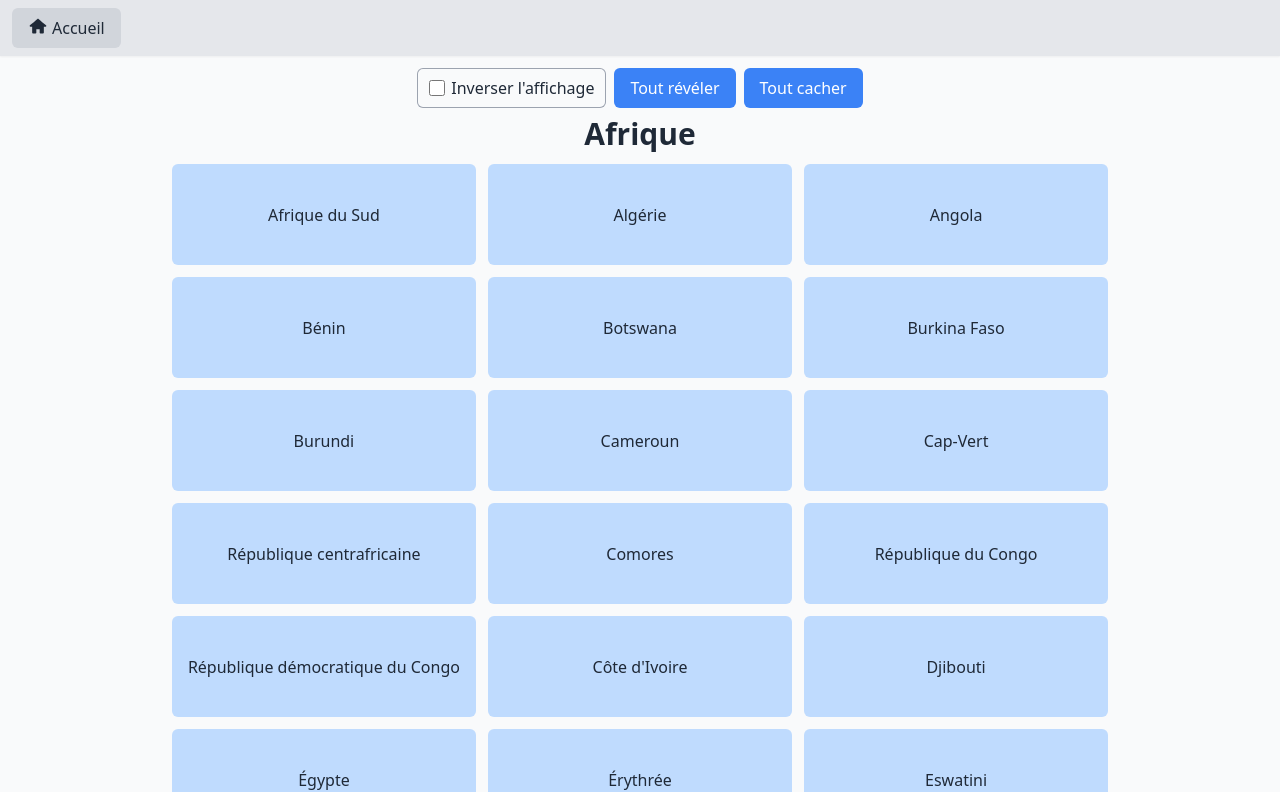
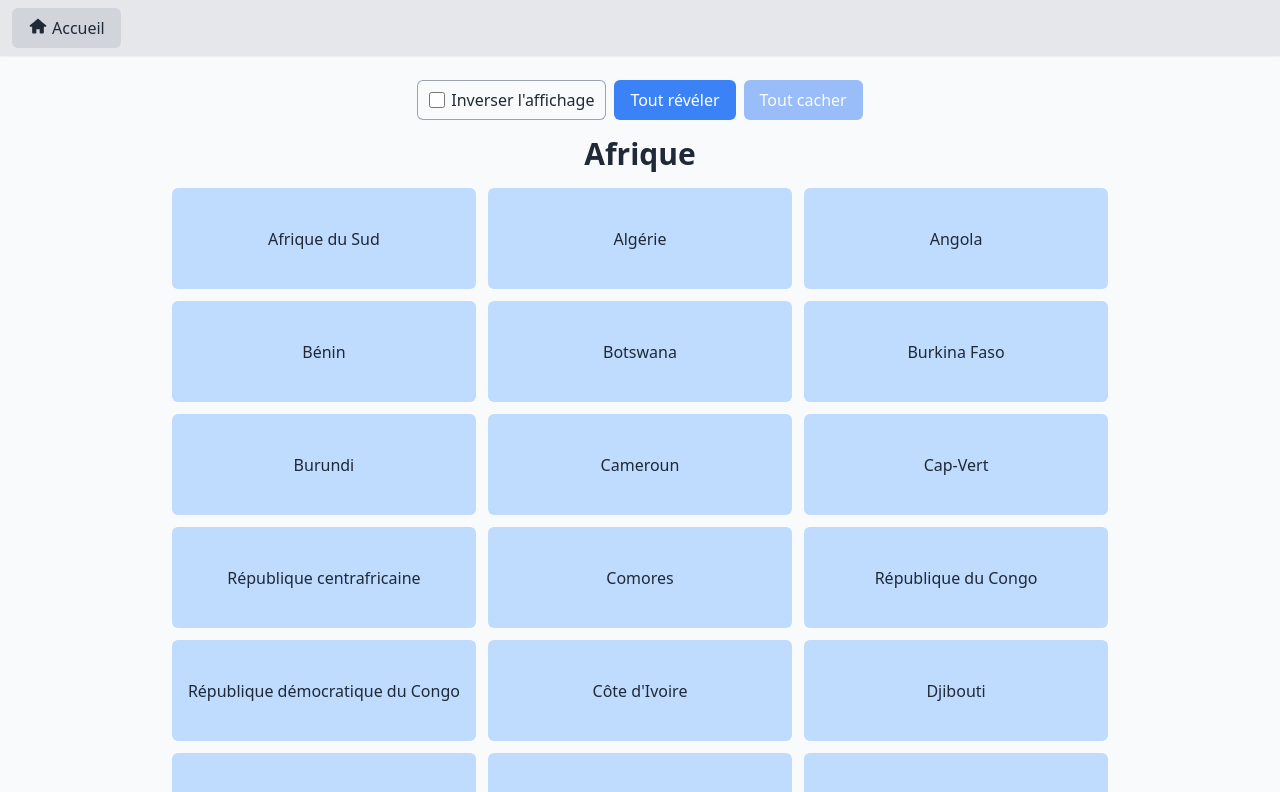
Before and after one commit to JeremyGendre/jg-learning, a React (Create React App) app: page /continent/Afrique/capitals in a window 1280 px wide. Shown: the top 792 px of the page. Built offline with nearby package versions, Linux system fonts and the light colour scheme.

Commit message:
feat: handle disabled variant for buttons

```diff
--- a/src/App.tsx
+++ b/src/App.tsx
@@ -8,7 +8,7 @@ function App() {
   return (
     <BrowserRouter>
       <div className="text-gray-800 min-h-screen w-full bg-gray-50">
-        <header className="sticky top-0">
+        <header className="sticky top-0 z-50">
           <div className="w-full bg-gray-200 shadow-sm text-center px-3 py-2 flex">
             <Link to="/" className="transition duration-150 flex gap-1 py-2 px-4 bg-gray-300 ring-1 ring-transparent ring-inset hover:ring-gray-400 rounded-md">
               <HomeIcon className="text-xl" />
--- a/src/components/Button.tsx
+++ b/src/components/Button.tsx
@@ -1,4 +1,4 @@
-import { PropsWithChildren } from 'react';
+import { PropsWithChildren, useMemo } from 'react';
 import { Link, LinkProps } from 'react-router-dom';
 
 export interface ButtonProps extends React.ButtonHTMLAttributes<HTMLButtonElement> {
@@ -14,9 +14,21 @@ function ButtonContent({ children, label }: PropsWithChildren<ButtonProps>) {
   );
 }
 
-const classes = "px-4 py-2 rounded-md transition duration-150 bg-blue-500 text-white hover:bg-blue-700";
+function useButtonClasses(props: ButtonProps = {}){
+  const classes = useMemo(() => {
+    const classes = ["px-4 py-2 rounded-md transition duration-150 bg-blue-500 text-white"];
+    if(props.disabled){
+      classes.push("opacity-50 cursor-not-allowed");
+    } else {
+      classes.push("cursor-pointer hover:bg-blue-700");
+    }
+    return classes.join(" ");
+  }, [props]);
+  return classes;
+}
 
 export default function Button({ children, label, className, ...otherProps }: PropsWithChildren<ButtonProps>) {
+  const classes = useButtonClasses({ ...otherProps });
   return (
     <button className={`${classes} ${className}`} {...otherProps}>
       <ButtonContent label={label}>
@@ -27,6 +39,7 @@ export default function Button({ children, label, className, ...otherProps }: Pr
 }
 
 export function ButtonLink({ children, label, to, className, ...otherProps }: PropsWithChildren<ButtonProps & LinkProps>) {
+  const classes = useButtonClasses({ ...otherProps });
   return (
     <Link to={to} className={`${classes} ${className}`} {...otherProps}>
       <ButtonContent label={label}>
--- a/src/pages/ContinentCountriesCapitals.tsx
+++ b/src/pages/ContinentCountriesCapitals.tsx
@@ -40,13 +40,15 @@ export default function ContinentCountriesCapitals() {
   }
 
   return (
-    <div className="w-full text-center">
-      <div className="w-full flex justify-center gap-2">
+    <div className="w-full text-center mt-3">
+      <div className="w-full flex justify-center gap-2 flex-wrap">
         <Checkbox label="Inverser l'affichage" id="show-country-name-frist" onChange={(val) => setShowCountryNameFirst(!val)} />
-        <Button label="Tout révéler" onClick={() => showAll()} />
-        <Button label="Tout cacher" onClick={() => setShowedCapitals([])} />
+        <div className="flex flex-wrap gap-2 justify-center">
+          <Button label="Tout révéler" onClick={() => showAll()} disabled={showedCapitals.length === continent?.countries?.length} />
+          <Button label="Tout cacher" onClick={() => setShowedCapitals([])} disabled={showedCapitals.length === 0} />
+        </div>
       </div>
-      <div className="text-3xl mb-3 font-bold my-2">
+      <div className="text-3xl font-bold my-4">
         {continent?.name}
       </div>
       <div className="w-full flex justify-center">
```
